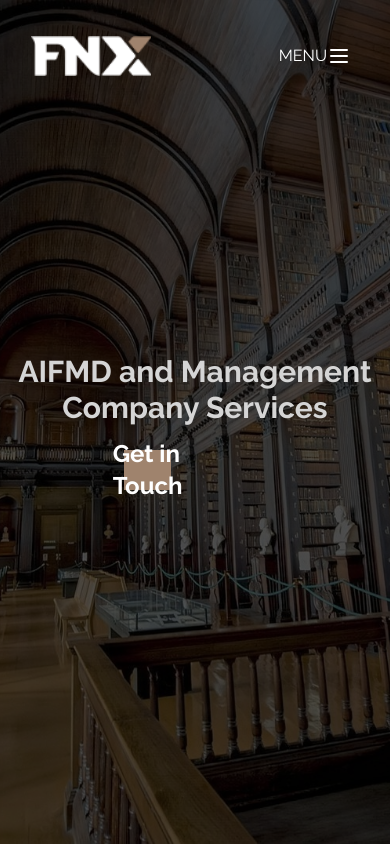
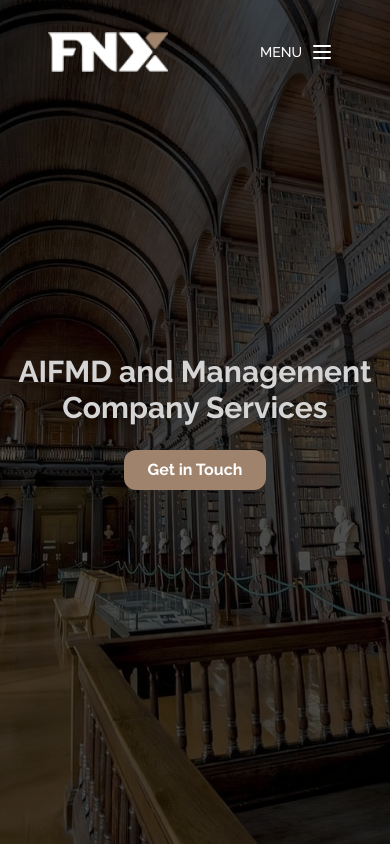
Before and after one commit to Sleeky-Programmers/fnx-website, a Next.js app: page / in a window 390 px wide. Shown: the top 846 px of the page. Built offline with nearby package versions, Linux system fonts and the light colour scheme.

Commit message:
Fix: horizontal scroll issue and improve header responsiveness

```diff
--- a/src/app/layout.tsx
+++ b/src/app/layout.tsx
@@ -52,7 +52,7 @@ export default function RootLayout({
 }>) {
 	return (
 		<html lang="en">
-			<body className={`${raleway.variable} antialiased font-raleway relative text-base`}>
+			<body className={`${raleway.variable} antialiased font-raleway relative text-base overflow-x-hidden overflow`}>
 				<Header />
 				{children}
 				<Footer />
--- a/src/components/buttons/contact-us-btn/index.tsx
+++ b/src/components/buttons/contact-us-btn/index.tsx
@@ -3,7 +3,7 @@ import Link from 'next/link';
 export function ContactUsButton() {
 	return (
 		<Link
-			href={'/contact-page'}
+			href={'/contact'}
 			className={
 				'bg-white text-[#9F836D] rounded-2xl md:w-[200px] w-1/2 h-14 flex items-center justify-center font-bold text-xl hover:scale-105 transition-all duration-500 ease-in-out'
 			}>
--- a/src/components/buttons/get-started-btn/index.tsx
+++ b/src/components/buttons/get-started-btn/index.tsx
@@ -3,10 +3,12 @@ import Link from 'next/link';
 export function GetStarted() {
 	return (
 		<Link
-			href={'/get-started'}
-			className={
-				'text-white bg-[#9F836D] md:w-[200px] w-1/3 h-10 flex items-center justify-center font-bold text-2xl hover:scale-105 transition-all duration-500 rounded-lg'
-			}>
+			href="/contact"
+			className="bg-[#9F836D] text-white font-bold rounded-xl px-6 py-2
+				text-base sm:text-lg md:text-xl lg:text-2xl
+				w-fit md:w-[200px]
+				flex items-center justify-center
+				hover:scale-105 transition-all duration-500">
 			Get in Touch
 		</Link>
 	);
--- a/src/components/layout/header.tsx
+++ b/src/components/layout/header.tsx
@@ -1,33 +1,42 @@
 "use client";
-
 import Image from 'next/image';
-import { useEffect, useState } from "react";
+import { useState, useEffect } from "react";
 import Link from "next/link";
 import { Menu } from "lucide-react";
-import { motion } from "framer-motion";
-import { MenuModal } from "@/components/layout/menu-modal";
+import { motion, useScroll, useTransform } from "framer-motion";
+import { MenuModal } from "./menu-modal";
 
 export function Header() {
   const [isOpen, setIsOpen] = useState(false);
-  const [isScrolled, setIsScrolled] = useState(false);
+  const [mounted, setMounted] = useState(false);
+  const { scrollY } = useScroll();
 
+  // Only enable transform after component is mounted
   useEffect(() => {
-    const handleScroll = () => {
-      if (window.scrollY > 50) {
-        setIsScrolled(true);
-      } else {
-        setIsScrolled(false);
-      }
-    };
-
-    window.addEventListener("scroll", handleScroll);
-    return () => window.removeEventListener("scroll", handleScroll);
+    setMounted(true);
   }, []);
 
+  const headerY = useTransform(scrollY, [0, 100], ["0%", "-100%"]);
+  const headerBackground = useTransform(
+    scrollY,
+    [0, 100],
+    ["rgba(0, 31, 63, 0)", "rgba(7, 8, 8, 0.04)"]
+  );
+  const headerPadding = useTransform(scrollY, [0, 100], ["2rem", "1rem"]);
+
   return (
-    <header className={`fixed w-full z-40 transition-all duration-300 ${isScrolled ? "bg-black-500/10" : ""}`}>
-      <div className={`container mx-auto px-4 ${isScrolled ? "py-2" : "py-4"}`}>
-        <div className="flex items-center justify-between h-20">
+    <>
+      <motion.header
+        initial={{ y: 0 }}
+        style={{
+          y: mounted ? headerY : 0,
+          backgroundColor: headerBackground,
+          padding: headerPadding,
+        }}
+        className="fixed top-0 left-0 right-0 z-40 w-full "
+      >
+        <div className="container mx-auto px-4">
+          <div className="flex items-center justify-between h-full">
             {/* Logo */}
             <motion.div
               initial={{ y: -100, opacity: 0 }}
@@ -38,8 +47,8 @@ export function Header() {
                 <Image
                   src="/logo.png"
                   alt="Logo"
-                width={isScrolled ? 90 : 120}
-                height={isScrolled ? 45 : 60}
+                  width={120}
+                  height={60}
                   className="transition-all duration-300"
                 />
               </Link>
@@ -51,15 +60,17 @@ export function Header() {
               animate={{ y: 0, opacity: 1 }}
               transition={{ duration: 0.9, ease: "easeOut", delay: 0.2 }}
               onClick={() => setIsOpen(true)}
-            className="text-white p-2 z-50 flex"
+              className="text-white p-2 z-50 flex items-center gap-2 hover:text-gray-200 transition-colors"
               aria-label="Toggle Menu"
             >
-            MENU <Menu className="h-6 w-6" />
+              <span className="text-sm font-medium">MENU</span>
+              <Menu className="h-6 w-6" />
             </motion.button>
           </div>
         </div>
+      </motion.header>
 
       <MenuModal isOpen={isOpen} onClose={() => setIsOpen(false)} />
-    </header>
+    </>
   );
 }
--- a/src/components/layout/menu-modal/index.tsx
+++ b/src/components/layout/menu-modal/index.tsx
@@ -3,7 +3,6 @@
 import { motion, AnimatePresence } from "framer-motion";
 import Link from "next/link";
 import { X, ChevronRight } from "lucide-react";
-
 import { useState } from "react";
 
 interface MenuModalProps {
@@ -24,14 +23,14 @@ export function MenuModal({ isOpen, onClose }: MenuModalProps) {
   return (
     <AnimatePresence>
       {isOpen && (
-        <>
+        <div className="fixed inset-0 z-50">
           {/* Backdrop */}
           <motion.div
             initial={{ opacity: 0 }}
             animate={{ opacity: 1 }}
             exit={{ opacity: 0 }}
             onClick={onClose}
-            className="fixed inset-0 bg-black/50 z-50"
+            className="absolute inset-0 bg-black/50"
           />
 
           {/* Modal */}
@@ -40,7 +39,7 @@ export function MenuModal({ isOpen, onClose }: MenuModalProps) {
             animate={{ x: 0 }}
             exit={{ x: "100%" }}
             transition={{ type: "spring", damping: 25, stiffness: 200 }}
-            className="fixed top-0 right-0 h-full w-full max-w-md bg-white z-50 shadow-xl"
+            className="absolute top-0 right-0 h-full w-full max-w-md bg-white shadow-xl"
           >
             <div className="h-full p-8 overflow-y-auto">
               <div className="flex justify-between items-center mb-12">
@@ -96,7 +95,7 @@ export function MenuModal({ isOpen, onClose }: MenuModalProps) {
               </div>
             </div>
           </motion.div>
-        </>
+        </div>
       )}
     </AnimatePresence>
   );
--- a/src/features/contact-page/index.tsx
+++ b/src/features/contact-page/index.tsx
@@ -38,19 +38,19 @@ export default function ContactPage() {
         <div className="grid grid-cols-1 md:grid-cols-3 gap-8 mb-16 text-center">
           {[
             {
-              icon: <FaPhoneAlt className="text-2xl mb-2" />,
+              icon: <FaPhoneAlt className="text-sm p-2 mb-2 h-10 w-10 rounded-full bg-white text-[#9F836D]" />,
               title: "Call us",
               info: "+353 1 575 6091",
               delay: 0.2,
             },
             {
-              icon: <FaEnvelope className="text-2xl mb-2" />,
+              icon: <FaEnvelope className="text-sm p-2 mb-2 h-10 w-10 rounded-full bg-white text-[#9F836D]" />,
               title: "Email us",
               info: "enquiry@fnx.ie",
               delay: 0.4,
             },
             {
-              icon: <FaGlobe className="text-2xl mb-2" />,
+              icon: <FaGlobe className="text-sm p-2 mb-2 h-10 w-10 rounded-full bg-white text-[#9F836D]" />,
               title: "Visit us",
               info: "www.fnx.ie",
               delay: 0.6,
```
Lines whose indentation alone changed are shown as unchanged.
